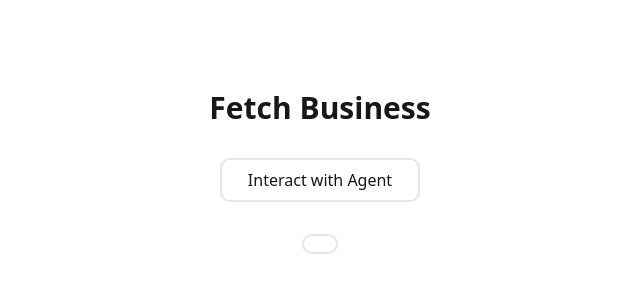
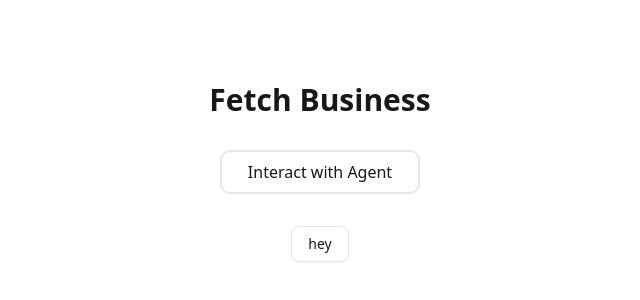
Before and after one commit to harvest7777/fetch-business, a Next.js app in the folder frontend/: page /fetch-business-onboarding in a window 1280 px wide. Shown: the part 228-528 px from the top of the page, without its empty margins (320-960 px from the left). Built offline with nearby package versions, Linux system fonts and the light colour scheme.

Commit message:
feat: simple ripple button

```diff
--- a/frontend/app/fetch-business-onboarding/page.tsx
+++ b/frontend/app/fetch-business-onboarding/page.tsx
@@ -1,5 +1,5 @@
 import InteractFetchAgent from "./components/InteractFetchAgent";
-import { RippleButton } from "./components/ui/ripple-button";
+import { RippleButton } from "@/components/ui/ripple-button";
 
 export default function Home() {
   return (
@@ -7,7 +7,7 @@ export default function Home() {
       <div className="flex flex-col items-center gap-8 text-center">
         <h1 className="text-3xl font-semibold">Fetch Business</h1>
         <InteractFetchAgent />
-        <RippleButton />
+        <RippleButton>hey</RippleButton>
       </div>
     </main>
   );
--- a/frontend/app/globals.css
+++ b/frontend/app/globals.css
@@ -54,6 +54,12 @@
     opacity: 0;
     }
   }
+  @keyframes border-spin {
+    to {
+      transform: rotate(360deg);
+    }
+  }
+  --animate-border-spin: border-spin 2s linear infinite;
 }
 
 :root {
--- /dev/null
+++ b/frontend/components/ui/button.tsx
@@ -0,0 +1,62 @@
+import * as React from "react"
+import { Slot } from "@radix-ui/react-slot"
+import { cva, type VariantProps } from "class-variance-authority"
+
+import { cn } from "@/lib/utils"
+
+const buttonVariants = cva(
+  "inline-flex items-center justify-center gap-2 whitespace-nowrap rounded-md text-sm font-medium transition-all disabled:pointer-events-none disabled:opacity-50 [&_svg]:pointer-events-none [&_svg:not([class*='size-'])]:size-4 shrink-0 [&_svg]:shrink-0 outline-none focus-visible:border-ring focus-visible:ring-ring/50 focus-visible:ring-[3px] aria-invalid:ring-destructive/20 dark:aria-invalid:ring-destructive/40 aria-invalid:border-destructive",
+  {
+    variants: {
+      variant: {
+        default: "bg-primary text-primary-foreground hover:bg-primary/90",
+        destructive:
+          "bg-destructive text-white hover:bg-destructive/90 focus-visible:ring-destructive/20 dark:focus-visible:ring-destructive/40 dark:bg-destructive/60",
+        outline:
+          "border bg-background shadow-xs hover:bg-accent hover:text-accent-foreground dark:bg-input/30 dark:border-input dark:hover:bg-input/50",
+        secondary:
+          "bg-secondary text-secondary-foreground hover:bg-secondary/80",
+        ghost:
+          "hover:bg-accent hover:text-accent-foreground dark:hover:bg-accent/50",
+        link: "text-primary underline-offset-4 hover:underline",
+      },
+      size: {
+        default: "h-9 px-4 py-2 has-[>svg]:px-3",
+        sm: "h-8 rounded-md gap-1.5 px-3 has-[>svg]:px-2.5",
+        lg: "h-10 rounded-md px-6 has-[>svg]:px-4",
+        icon: "size-9",
+        "icon-sm": "size-8",
+        "icon-lg": "size-10",
+      },
+    },
+    defaultVariants: {
+      variant: "default",
+      size: "default",
+    },
+  }
+)
+
+function Button({
+  className,
+  variant = "default",
+  size = "default",
+  asChild = false,
+  ...props
+}: React.ComponentProps<"button"> &
+  VariantProps<typeof buttonVariants> & {
+    asChild?: boolean
+  }) {
+  const Comp = asChild ? Slot : "button"
+
+  return (
+    <Comp
+      data-slot="button"
+      data-variant={variant}
+      data-size={size}
+      className={cn(buttonVariants({ variant, size, className }))}
+      {...props}
+    />
+  )
+}
+
+export { Button, buttonVariants }
--- /dev/null
+++ b/frontend/components/ui/ripple-button.tsx
@@ -0,0 +1,57 @@
+"use client"
+
+import * as React from "react"
+import { cn } from "@/lib/utils"
+
+interface RippleButtonProps extends React.ComponentProps<"button"> {
+  rippleColor?: string
+}
+
+function RippleButton({
+  className,
+  rippleColor = "#a855f7",
+  children,
+  onClick,
+  ...props
+}: RippleButtonProps) {
+  const [isClicked, setIsClicked] = React.useState(false)
+
+  const handleClick = (e: React.MouseEvent<HTMLButtonElement>) => {
+    setIsClicked(true)
+    setTimeout(() => setIsClicked(false), 300)
+    onClick?.(e)
+  }
+
+  return (
+    <button
+      className={cn(
+        "group relative inline-flex items-center justify-center gap-2 whitespace-nowrap rounded-md text-sm font-medium",
+        "h-9 px-4 py-2",
+        "border bg-background shadow-xs dark:bg-input/30 dark:border-input",
+        "outline-none focus-visible:border-ring focus-visible:ring-ring/50 focus-visible:ring-[3px]",
+        "transition-transform duration-150",
+        "disabled:pointer-events-none disabled:opacity-50",
+        isClicked && "scale-95",
+        className
+      )}
+      onClick={handleClick}
+      {...props}
+    >
+      {children}
+
+      {/* Spinning gradient border - only the outline */}
+      <span
+        className="pointer-events-none absolute inset-[-2px] rounded-md opacity-0 transition-opacity duration-300 group-hover:opacity-100 animate-border-spin"
+        style={{
+          background: `conic-gradient(from 0deg, ${rippleColor}, ${rippleColor}66 90deg, transparent 180deg, ${rippleColor}66 270deg, ${rippleColor})`,
+          mask: "linear-gradient(#fff 0 0) content-box, linear-gradient(#fff 0 0)",
+          maskComposite: "exclude",
+          WebkitMaskComposite: "xor",
+          padding: "2px",
+        }}
+      />
+    </button>
+  )
+}
+
+export { RippleButton }
--- a/frontend/package.json
+++ b/frontend/package.json
@@ -9,6 +9,7 @@
     "lint": "eslint"
   },
   "dependencies": {
+    "@radix-ui/react-slot": "^1.2.4",
     "class-variance-authority": "^0.7.1",
     "clsx": "^2.1.1",
     "lucide-react": "^0.562.0",
```
Also changed, not shown: 1 other file (tests, documents, lock files or other folders).
